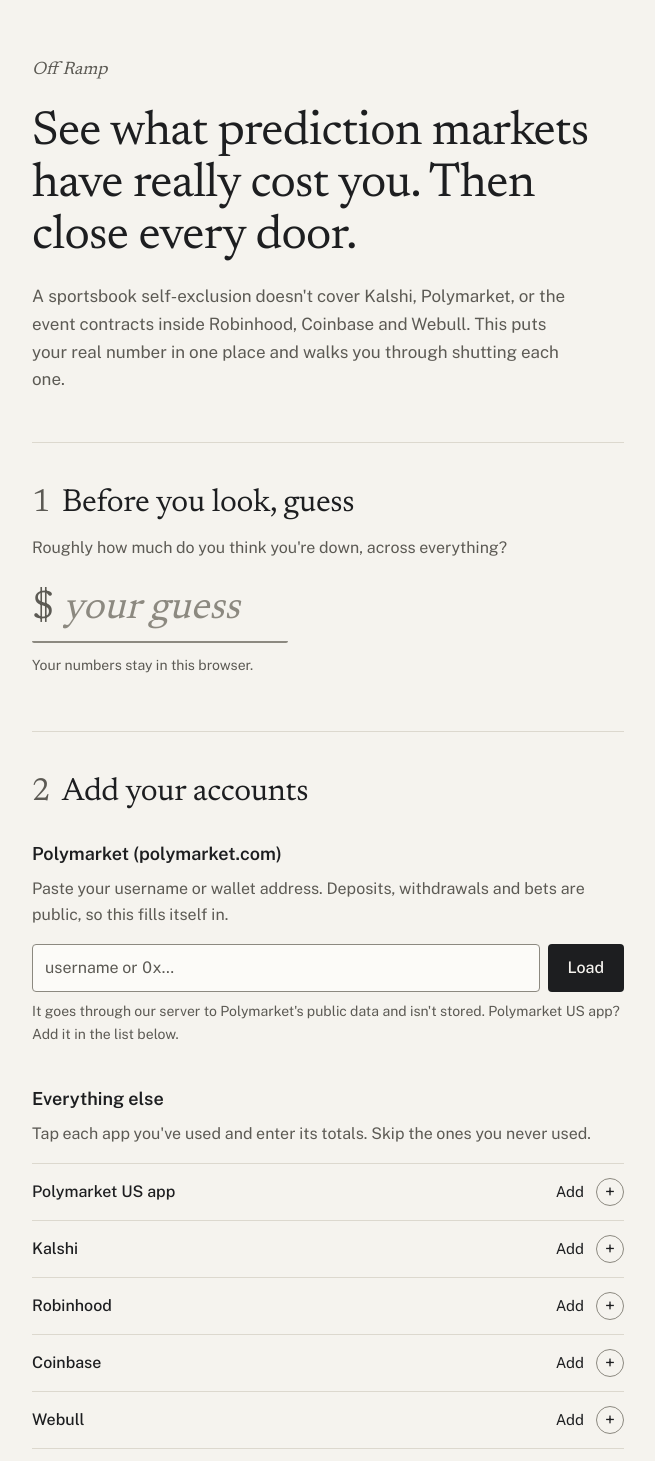
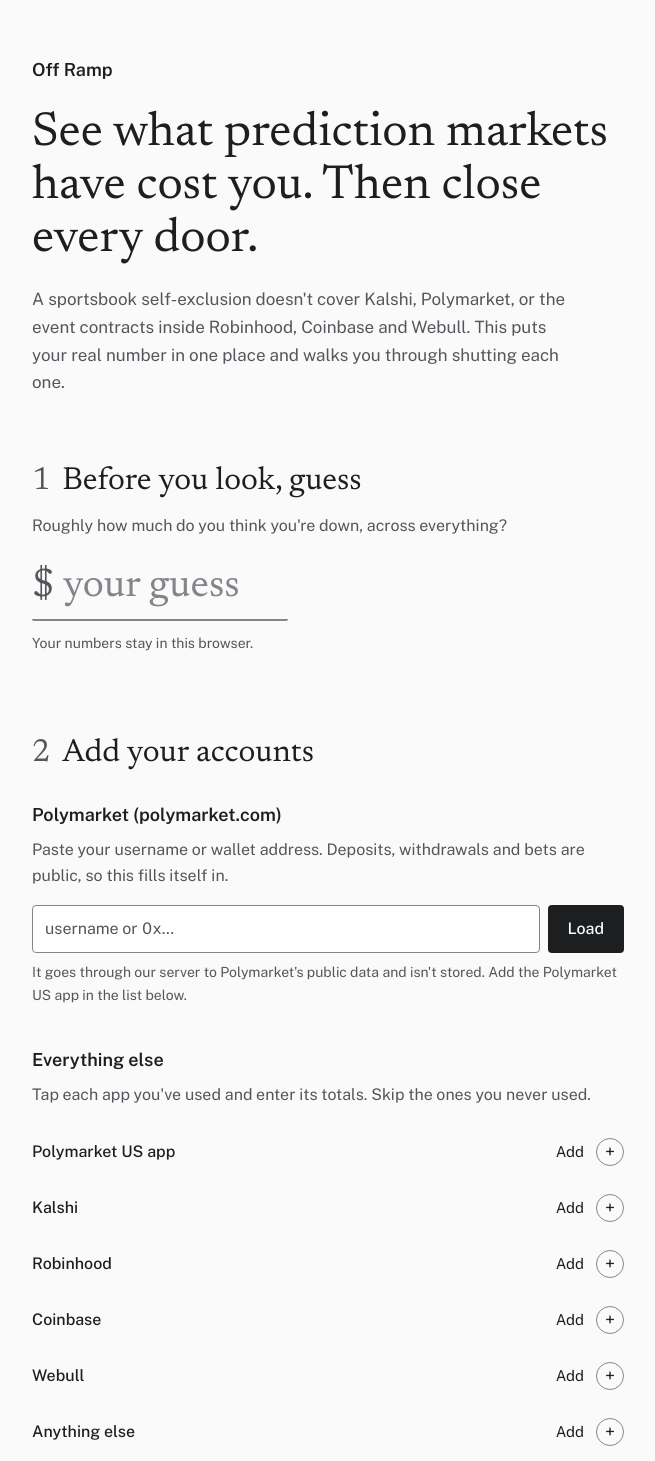
Before and after one commit to om-ray/offramp, a Next.js app: page / in a window 1280 px wide. Shown: the top 1461 px of the page, without its empty margins (312-967 px from the left). Built offline with nearby package versions, Linux system fonts and the light colour scheme.

Commit message:
Remove AI tells from copy and design, add a tells test

```diff
--- a/app/globals.css
+++ b/app/globals.css
@@ -1,24 +1,24 @@
 @import "tailwindcss";
 
 :root {
-  --paper: #f5f3ee;
-  --field: #fcfbf8;
+  --paper: #fafafa;
+  --field: #ffffff;
   --ink: #1d1e20;
-  --muted: #5c5a54;
-  --line: #dcd8ce;
-  --line-strong: #8c8980;
+  --muted: #55565b;
+  --line: #dedee2;
+  --line-strong: #84858b;
   --accent: #2d4f80;
   --accent-wash: #e4e8ef;
 }
 
 @media (prefers-color-scheme: dark) {
   :root {
-    --paper: #151514;
-    --field: #1d1d1b;
-    --ink: #ebe9e3;
-    --muted: #a5a39b;
-    --line: #34332f;
-    --line-strong: #74726b;
+    --paper: #141416;
+    --field: #1c1c1f;
+    --ink: #ebebed;
+    --muted: #a4a5aa;
+    --line: #313136;
+    --line-strong: #77787e;
     --accent: #a9c1e8;
     --accent-wash: #1f2530;
   }
@@ -69,26 +69,6 @@ body {
   font-variant-numeric: lining-nums tabular-nums;
 }
 
-@media (prefers-reduced-motion: no-preference) {
-  .arrive {
-    animation: arrive 700ms cubic-bezier(0.16, 1, 0.3, 1) both;
-  }
-  .arrive-late {
-    animation: arrive 700ms 200ms cubic-bezier(0.16, 1, 0.3, 1) both;
-  }
-}
-
-@keyframes arrive {
-  from {
-    opacity: 0;
-    transform: translateY(10px);
-  }
-  to {
-    opacity: 1;
-    transform: none;
-  }
-}
-
 @media print {
   :root {
     --paper: #ffffff;
@@ -96,7 +76,7 @@ body {
     --ink: #111111;
     --muted: #444444;
     --line: #cccccc;
-    --line-strong: #8c8980;
+    --line-strong: #84858b;
     --accent: #2d4f80;
     --accent-wash: #e4e8ef;
   }
--- a/app/layout.tsx
+++ b/app/layout.tsx
@@ -5,7 +5,6 @@ import "./globals.css";
 const serif = Newsreader({
   variable: "--font-newsreader",
   subsets: ["latin"],
-  style: ["normal", "italic"],
   axes: ["opsz"],
 });
 
@@ -16,13 +15,13 @@ const sans = Public_Sans({
 
 export const metadata: Metadata = {
   title: "Off Ramp",
-  description: "See what prediction markets have really cost you, then close every door.",
+  description: "See what prediction markets have cost you, then close every door.",
 };
 
 export const viewport: Viewport = {
   themeColor: [
-    { media: "(prefers-color-scheme: light)", color: "#f5f3ee" },
-    { media: "(prefers-color-scheme: dark)", color: "#151514" },
+    { media: "(prefers-color-scheme: light)", color: "#fafafa" },
+    { media: "(prefers-color-scheme: dark)", color: "#141416" },
   ],
 };
 
--- a/app/page.tsx
+++ b/app/page.tsx
@@ -112,7 +112,7 @@ function Heading({
 }) {
   return (
     <div className="flex items-baseline justify-between gap-4">
-      <h2 ref={focusRef} tabIndex={focusRef ? -1 : undefined} className="font-serif outline-none text-[1.75rem] leading-tight tracking-[-0.01em] sm:text-[2rem]">
+      <h2 ref={focusRef} tabIndex={focusRef ? -1 : undefined} className="font-serif outline-none text-[1.75rem] leading-tight sm:text-[2rem]">
         <span className="figure mr-3 text-muted" aria-hidden="true">
           {n}
         </span>
@@ -231,16 +231,16 @@ export default function Home() {
   const doorsDone = DOORS.filter((d) => done[d.id]).length;
   const used = new Set<string>([
     ...(poly ? ["polymarket"] : []),
-    ...PLATFORMS.filter((p) => filled(amounts[p.id])).flatMap((p) => PLATFORM_DOORS[p.id] ?? []),
+    ...PLATFORMS.filter((p) => filled(amounts[p.id])).flatMap((p) => PLATFORM_DOORS[p.id]),
   ]);
 
   return (
     <div className="min-h-[100dvh] bg-paper text-ink">
       <main className="mx-auto max-w-[40rem] px-4 pb-16 pt-8 sm:px-6 sm:pt-14">
         <header>
-          <p className="font-serif text-lg italic text-muted">Off Ramp</p>
-          <h1 className="mt-6 font-serif text-[2.25rem] leading-[1.08] tracking-[-0.015em] [font-variation-settings:'opsz'_60] sm:text-[3rem]">
-            See what prediction markets have really cost you. Then close every door.
+          <p className="text-lg font-semibold">Off Ramp</p>
+          <h1 className="mt-6 font-serif text-[2.25rem] leading-[1.1] [font-variation-settings:'opsz'_60] sm:text-[3rem]">
+            See what prediction markets have cost you. Then close every door.
           </h1>
           <p className="mt-5 max-w-[34rem] text-[1.0625rem] leading-relaxed text-muted">
             A sportsbook self-exclusion doesn&apos;t cover Kalshi, Polymarket, or the event contracts inside Robinhood, Coinbase and Webull. This puts your real number in one
@@ -248,7 +248,7 @@ export default function Home() {
           </p>
         </header>
 
-        <section className="mt-12 border-t border-line pt-10 print:hidden">
+        <section className="mt-16 print:hidden">
           <Heading n={1}>Before you look, guess</Heading>
           <p id="guess-hint" className="mt-3 leading-relaxed text-muted">
             Roughly how much do you think you&apos;re down, across everything?
@@ -261,7 +261,7 @@ export default function Home() {
               aria-label="Your guess"
               aria-describedby="guess-hint"
               inputMode="decimal"
-              className="figure h-14 w-full min-w-0 bg-transparent text-[2.5rem] leading-none text-ink focus-visible:outline-none placeholder:text-line-strong placeholder:italic"
+              className="figure h-14 w-full min-w-0 bg-transparent text-[2.5rem] leading-none text-ink focus-visible:outline-none placeholder:text-line-strong"
               value={guess}
               onChange={(e) => setGuess(e.target.value)}
               placeholder="your guess"
@@ -270,7 +270,7 @@ export default function Home() {
           <p className="mt-3 text-sm text-muted">Your numbers stay in this browser.</p>
         </section>
 
-        <section className="mt-14 border-t border-line pt-10 print:hidden">
+        <section className="mt-20 print:hidden">
           <Heading n={2}>Add your accounts</Heading>
 
           <div className="mt-7">
@@ -293,16 +293,13 @@ export default function Home() {
               </button>
             </div>
             <p className="mt-2 text-sm leading-relaxed text-muted">
-              It goes through our server to Polymarket&apos;s public data and isn&apos;t stored. Polymarket US app? Add it in the list below.
+              It goes through our server to Polymarket&apos;s public data and isn&apos;t stored. Add the Polymarket US app in the list below.
             </p>
             <div aria-live="polite">
               {polyState === "loading" && <p className="mt-3 text-sm text-muted">Busy wallets can take a couple of minutes.</p>}
               {polyState === "error" && <p className="mt-3 text-sm font-medium text-accent">{polyError}</p>}
               {poly && (
                 <p className="mt-3 text-sm font-medium text-ink">
-                  <span aria-hidden="true" className="mr-1.5 text-accent">
-                    ✓
-                  </span>
                   Loaded {poly.wallet.slice(0, 6)}…{poly.wallet.slice(-4)}.
                 </p>
               )}
@@ -318,19 +315,19 @@ export default function Home() {
           <div className="mt-10">
             <h3 className="text-lg font-semibold">Everything else</h3>
             <p className="mt-2 leading-relaxed text-muted">Tap each app you&apos;ve used and enter its totals. Skip the ones you never used.</p>
-            <ul className="mt-4 border-t border-line">
+            <ul className="mt-4">
               {PLATFORMS.map((p) => {
                 const a = amounts[p.id] ?? EMPTY;
                 const isOpen = !!open[p.id];
                 const row = rows.find((r) => r.name === p.name);
                 return (
-                  <li key={p.id} className="border-b border-line">
+                  <li key={p.id}>
                     <button
                       type="button"
                       aria-expanded={isOpen}
                       aria-controls={`acct-${p.id}`}
                       onClick={() => setOpen((o) => ({ ...o, [p.id]: !o[p.id] }))}
-                      className="-mx-2 flex min-h-14 w-[calc(100%+1rem)] items-center justify-between gap-4 rounded-[4px] px-2 py-3 text-left hover:bg-accent-wash/60"
+                      className="-mx-2 flex min-h-14 w-[calc(100%+1rem)] items-center justify-between gap-4 rounded-[4px] px-2 py-3 text-left hover:bg-accent-wash"
                     >
                       <span className="font-medium">{p.name}</span>
                       <span className="flex shrink-0 items-center gap-3 text-[0.9375rem] tabular-nums text-ink">
@@ -374,25 +371,25 @@ export default function Home() {
         </section>
 
         {revealed && (
-          <section ref={resultRef} className="mt-14 scroll-mt-6 border-t border-line pt-10">
+          <section ref={resultRef} className="mt-20 scroll-mt-6">
             <Heading n={3} focusRef={resultHeading}>
               Your real number
             </Heading>
-            <p className={`figure arrive mt-6 whitespace-nowrap leading-[0.95] tracking-[-0.02em] ${bigSize(usd(total))}`}>{usd(total)}</p>
-            <div className="arrive-late">
+            <p className={`figure mt-6 whitespace-nowrap leading-[0.95] ${bigSize(usd(total))}`}>{usd(total)}</p>
+            <div>
               <p className="mt-6 font-serif text-[1.3125rem] leading-snug">
                 {shown < 0 && `That's how much less you have than you put in. You put in ${usd(put)} in total.`}
                 {shown === 0 && `You've got back about what you put in, ${usd(put)}.`}
-                {shown > 0 && `You have this much more than you put in. That can go back in fast. Being up doesn't make it safe, and closing the doors still matters.`}
+                {shown > 0 && `You have this much more than you put in. Being up doesn't make it safe, and it can go back in fast. Close the doors anyway.`}
               </p>
               {guessed > 0 && shown < 0 && (
-                <div className="mt-6 flex items-baseline justify-between gap-4 border-t border-line pt-3 text-muted">
+                <div className="mt-4 flex items-baseline justify-between gap-4 text-muted">
                   <span>Your guess</span>
                   <span className="figure text-xl">{usd(-guessed)}</span>
                 </div>
               )}
 
-              <p className="mt-8 border-l-2 border-accent pl-4 leading-relaxed print:hidden">
+              <p className="mt-8 leading-relaxed print:hidden">
                 A number like this is a lot to look at. If it&apos;s hard, call or text{" "}
                 <a className={`${link} whitespace-nowrap relative after:absolute after:-inset-x-1 after:-inset-y-3 after:content-['']`} href={HELPLINE.tel}>
                   {HELPLINE.label}
@@ -401,7 +398,7 @@ export default function Home() {
                 <a className={`${link} font-semibold relative after:absolute after:-inset-x-1 after:-inset-y-3 after:content-['']`} href={CRISIS.tel}>
                   {CRISIS.label}
                 </a>
-                . Then do the next step. It&apos;s what changes things.
+                . Then do the next step.
               </p>
               <a className={`${link} mt-3 inline-flex min-h-11 items-center print:hidden`} href="#doors">
                 Next: close the doors you&apos;ve used
@@ -491,7 +488,7 @@ export default function Home() {
           </section>
         )}
 
-        <section id="doors" className="mt-14 scroll-mt-6 border-t border-line pt-10">
+        <section id="doors" className="mt-20 scroll-mt-6">
           <Heading
             n={revealed ? 4 : 3}
             aside={
@@ -503,11 +500,11 @@ export default function Home() {
             Close every door
           </Heading>
           <p className="mt-3 leading-relaxed text-muted">Do the ones you&apos;ve used, plus the shared list and a device blocker. Tick each one off when it&apos;s done.</p>
-          <ol className="mt-6 border-t border-line">
+          <ol className="mt-8 space-y-8">
             {DOORS.map((d) => {
               const isOpen = expanded[d.id] ?? (!done[d.id] && (SHARED_DOORS.has(d.id) || used.has(d.id)));
               return (
-                <li key={d.id} className="border-b border-line py-5 [break-inside:avoid]">
+                <li key={d.id} className="[break-inside:avoid]">
                   <div className="flex items-start gap-1">
                     <label className="-ml-3 flex size-11 shrink-0 cursor-pointer items-center justify-center">
                       <input
@@ -585,7 +582,7 @@ export default function Home() {
           </ol>
         </section>
 
-        <section className="mt-14 border-t border-line pt-10 print:hidden">
+        <section className="mt-20 print:hidden">
           <Heading n={revealed ? 5 : 4}>Bring it to someone</Heading>
           <p className="mt-3 leading-relaxed text-muted">Print this page for a counselor or someone you trust. It shows your number and which doors are closed.</p>
           <div className="mt-6 flex flex-wrap items-center gap-x-6 gap-y-3">
@@ -598,7 +595,7 @@ export default function Home() {
           </div>
         </section>
 
-        <footer className="mt-16 border-t border-line pt-6 text-sm leading-relaxed text-muted">
+        <footer className="mt-20 text-sm leading-relaxed text-muted">
           Talk to someone, free, 24/7:{" "}
           <a className={link} href={HELPLINE.tel}>
             <span className="whitespace-nowrap">{HELPLINE.label}</span> <span className="whitespace-nowrap">({HELPLINE.number})</span>
--- a/lib/doors.ts
+++ b/lib/doors.ts
@@ -58,7 +58,7 @@ export const DOORS: Door[] = [
       "In the app, open Help and contact support. Send the message below.",
     ],
     link: { label: "Robinhood event contract opt-out", href: "https://robinhood.com/us/en/support/articles/opting-out-of-event-contracts/" },
-    message: supportMessage("event contract trading (prediction markets), not just sports markets", ""),
+    message: supportMessage("event contract trading (prediction markets), including sports markets", ""),
   },
   {
     id: "coinbase",
```
Also changed, not shown: 2 other files (tests, documents, lock files or other folders).
